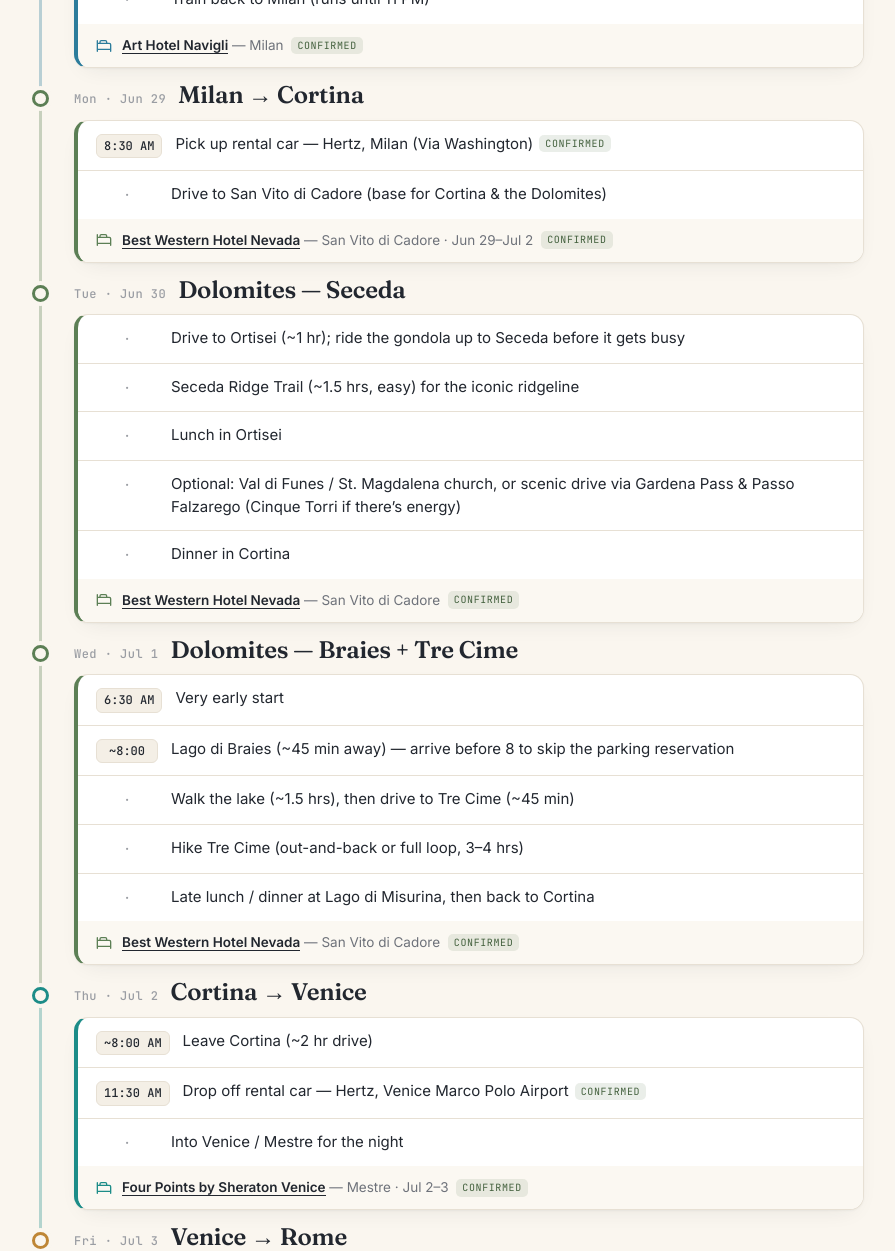
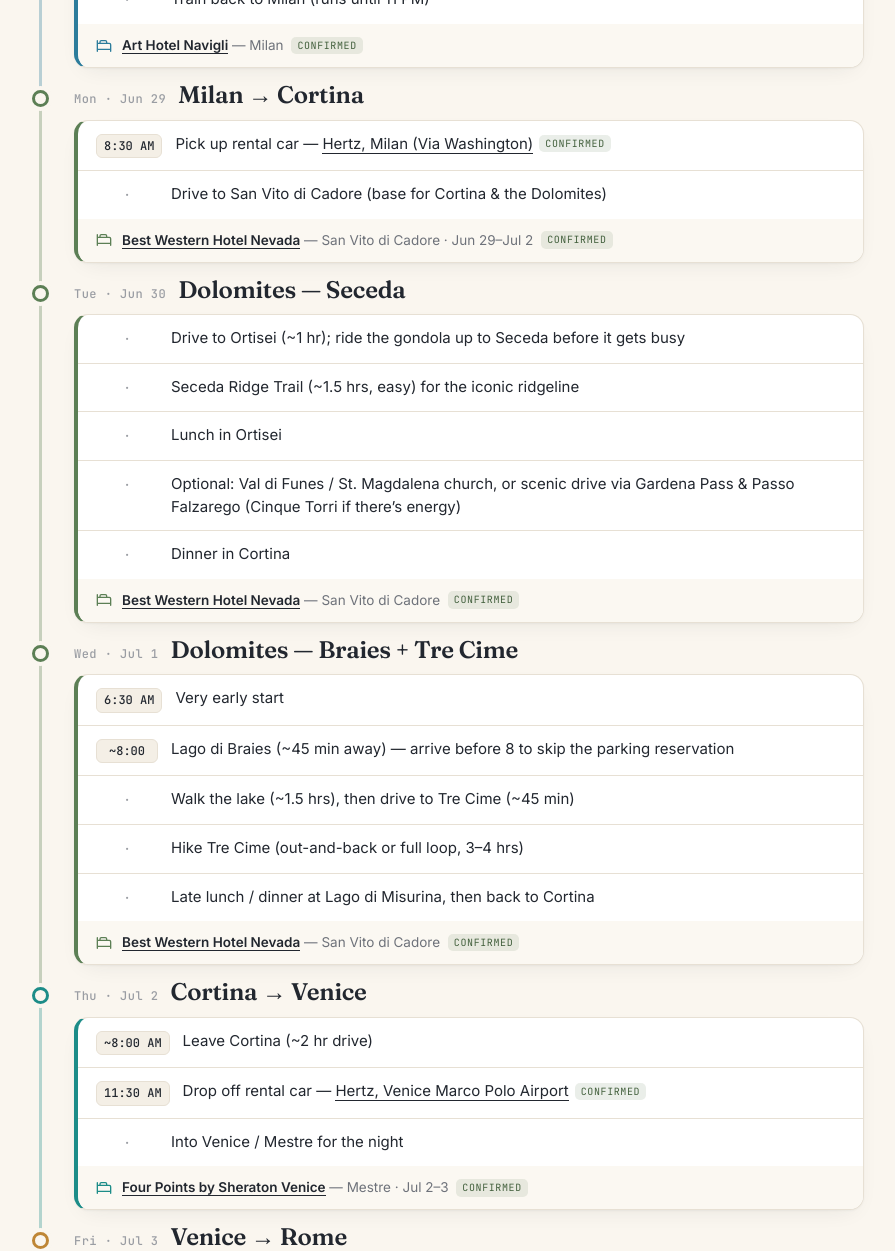
Before and after one commit to santoshwt/italy-2026, a plain HTML site: page index.html in a window 1280 px wide. Shown: the part 1420-2671 px from the top of the page, without its empty margins (194-1089 px from the left). Drawn offline with Linux system fonts and the light colour scheme.

Commit message:
Add files via upload

```diff
--- a/index.html
+++ b/index.html
@@ -244,7 +244,7 @@
     {t:'Train back to Milan (runs until 11 PM)'},
   ], stay:{name:'Art Hotel Navigli', sub:'Milan', s:'ok'}},
   {date:'Mon · Jun 29', region:'dolomites', title:'Milan → Cortina', items:[
-    {time:'8:30 AM', t:'Pick up rental car — Hertz, Milan (Via Washington)', s:'ok'},
+    {time:'8:30 AM', t:'Pick up rental car — <a class="maplink" href="https://www.google.com/maps/search/?api=1&query=Hertz%20Milan%20Via%20Washington%2C%20Via%20Misurata%2019%2C%2020146%20Milan%2C%20Italy" target="_blank" rel="noopener">Hertz, Milan (Via Washington)</a>', s:'ok'},
     {t:'Drive to San Vito di Cadore (base for Cortina & the Dolomites)'},
   ], stay:{name:'Best Western Hotel Nevada', sub:'San Vito di Cadore · Jun 29–Jul 2', s:'ok'}},
   {date:'Tue · Jun 30', region:'dolomites', title:'Dolomites — Seceda', items:[
@@ -263,7 +263,7 @@
   ], stay:{name:'Best Western Hotel Nevada', sub:'San Vito di Cadore', s:'ok'}},
   {date:'Thu · Jul 2', region:'venice', title:'Cortina → Venice', items:[
     {time:'~8:00 AM', t:'Leave Cortina (~2 hr drive)'},
-    {time:'11:30 AM', t:'Drop off rental car — Hertz, Venice Marco Polo Airport', s:'ok'},
+    {time:'11:30 AM', t:'Drop off rental car — <a class="maplink" href="https://www.google.com/maps/search/?api=1&query=Hertz%20Venice%20Marco%20Polo%20Airport%2C%20Via%20Broglio%206%2C%20Tessera%2C%2030010%20Venice%2C%20Italy" target="_blank" rel="noopener">Hertz, Venice Marco Polo Airport</a>', s:'ok'},
     {t:'Into Venice / Mestre for the night'},
   ], stay:{name:'Four Points by Sheraton Venice', sub:'Mestre · Jul 2–3', s:'ok'}},
   {date:'Fri · Jul 3', region:'rome', title:'Venice → Rome', items:[
```
